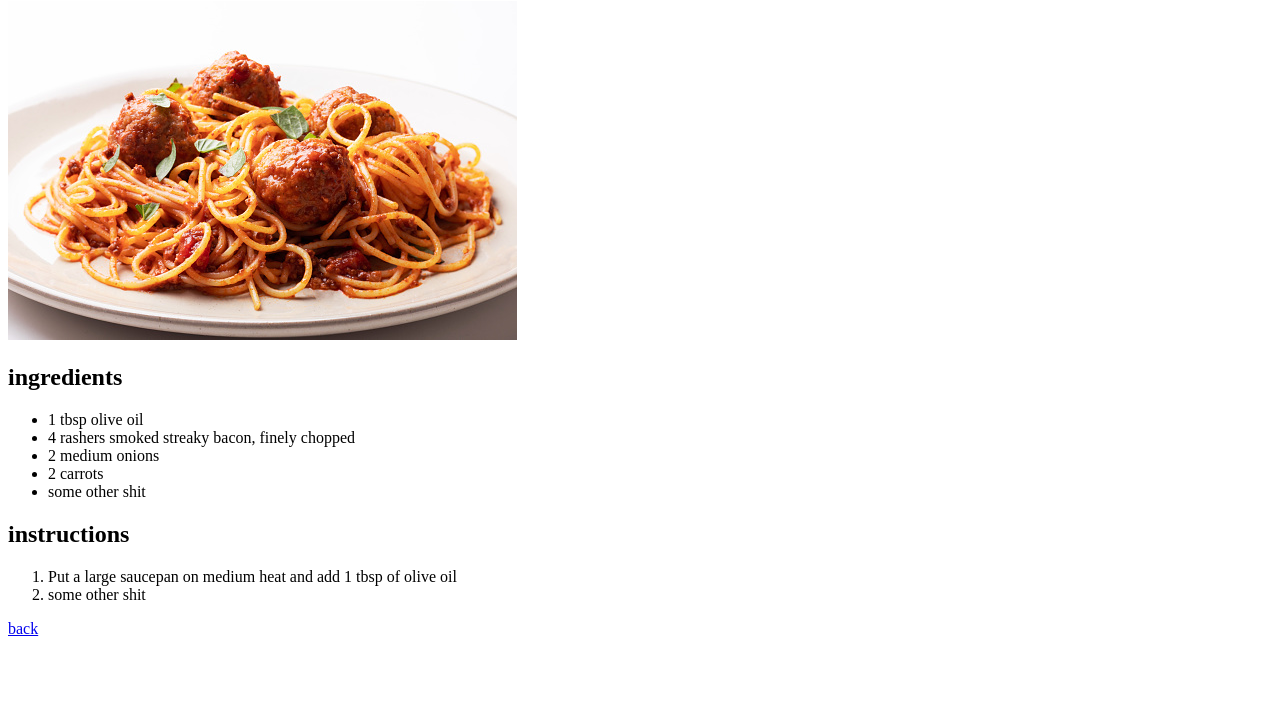
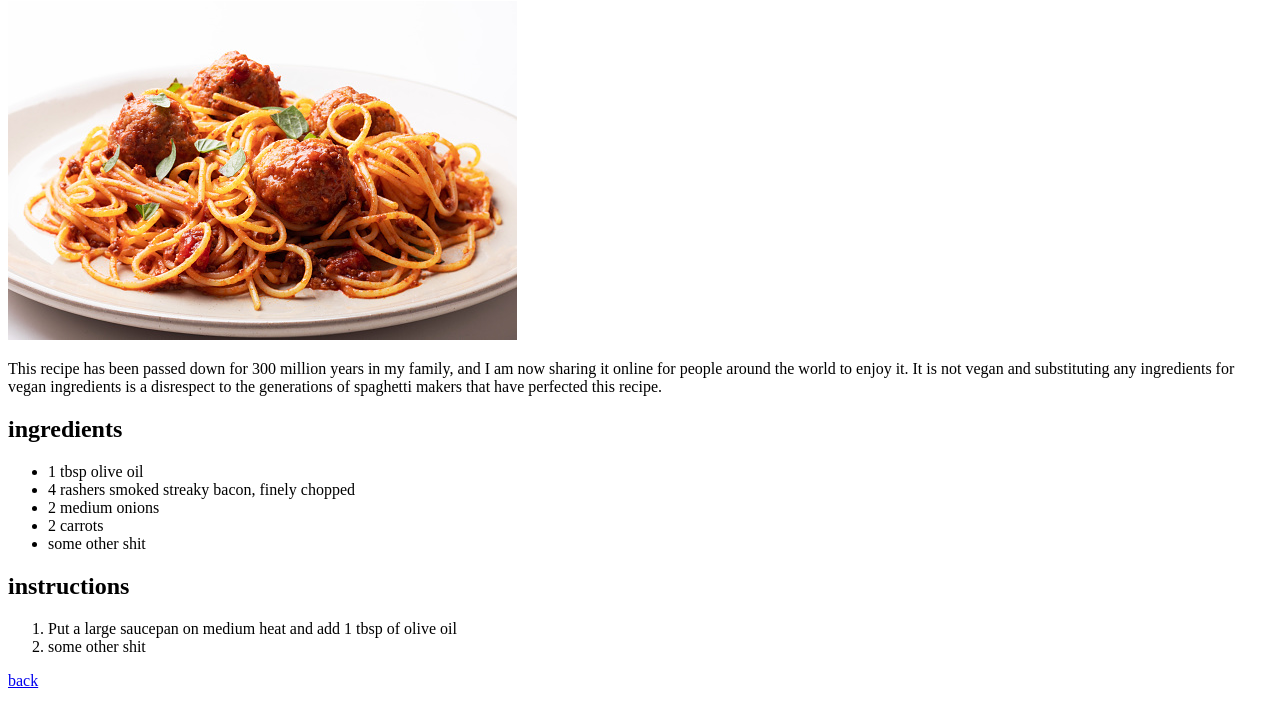
Before and after one commit to christiankjackson/odin-recipes, a plain HTML site: page pages/spaghetti.html in a window 1280 px wide. Shown: the part 79-800 px from the top of the page. Drawn offline with Linux system fonts and the light colour scheme.

Commit message:
Add descriptive paragraph to spaghetti page

```diff
--- a/pages/spaghetti.html
+++ b/pages/spaghetti.html
@@ -7,6 +7,13 @@
 <body>
     <h1>my mother's recipe for spaghetti</h1>
     <img src ="../images/spaghetti.jpg" alt="a picture of some fookin spaghetti">
+    <p>This recipe has been passed down for 300 million years
+        in my family, and I am now sharing it online
+        for people around the world to enjoy it. It is not vegan
+        and substituting any ingredients for vegan ingredients
+        is a disrespect to the generations of spaghetti makers
+        that have perfected this recipe.
+    </p>
     <h2>ingredients</h2>
     <ul>
         <li>1 tbsp olive oil</li>
```
